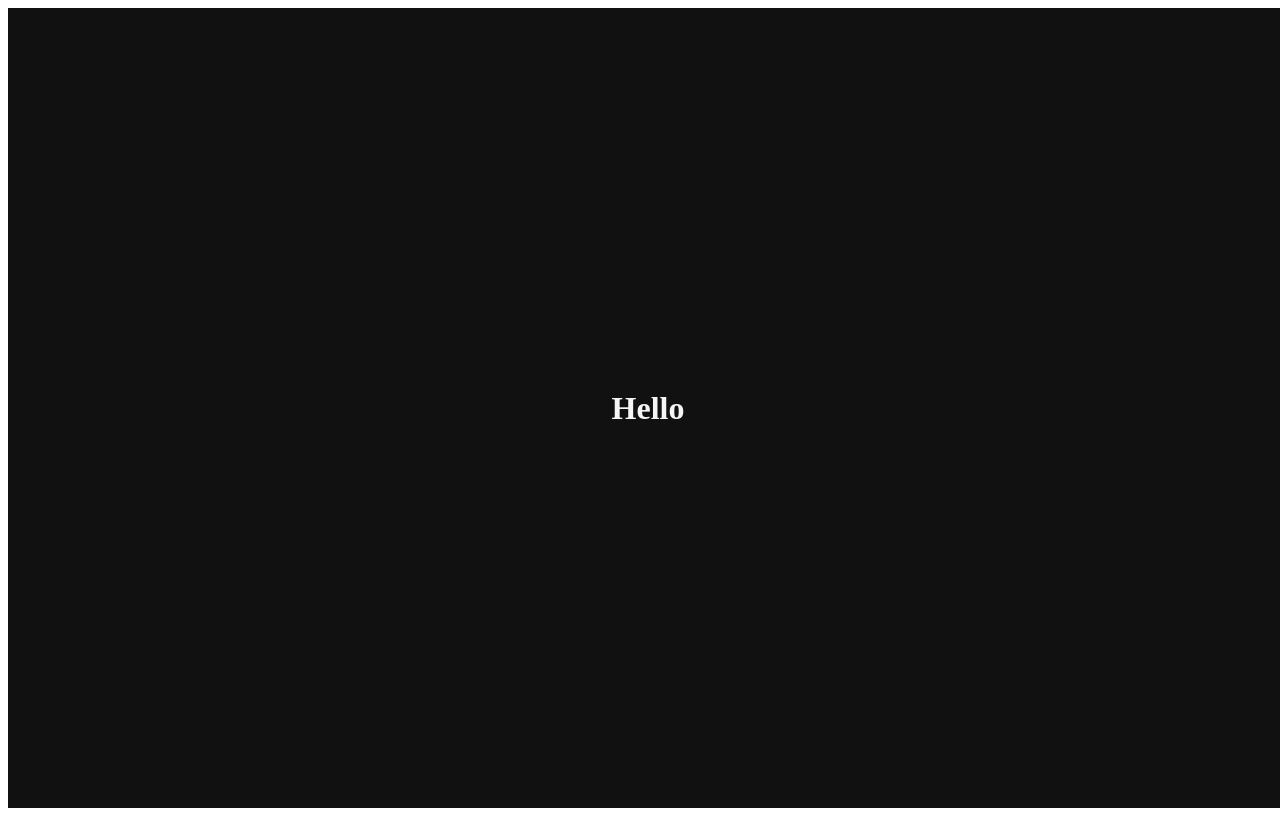
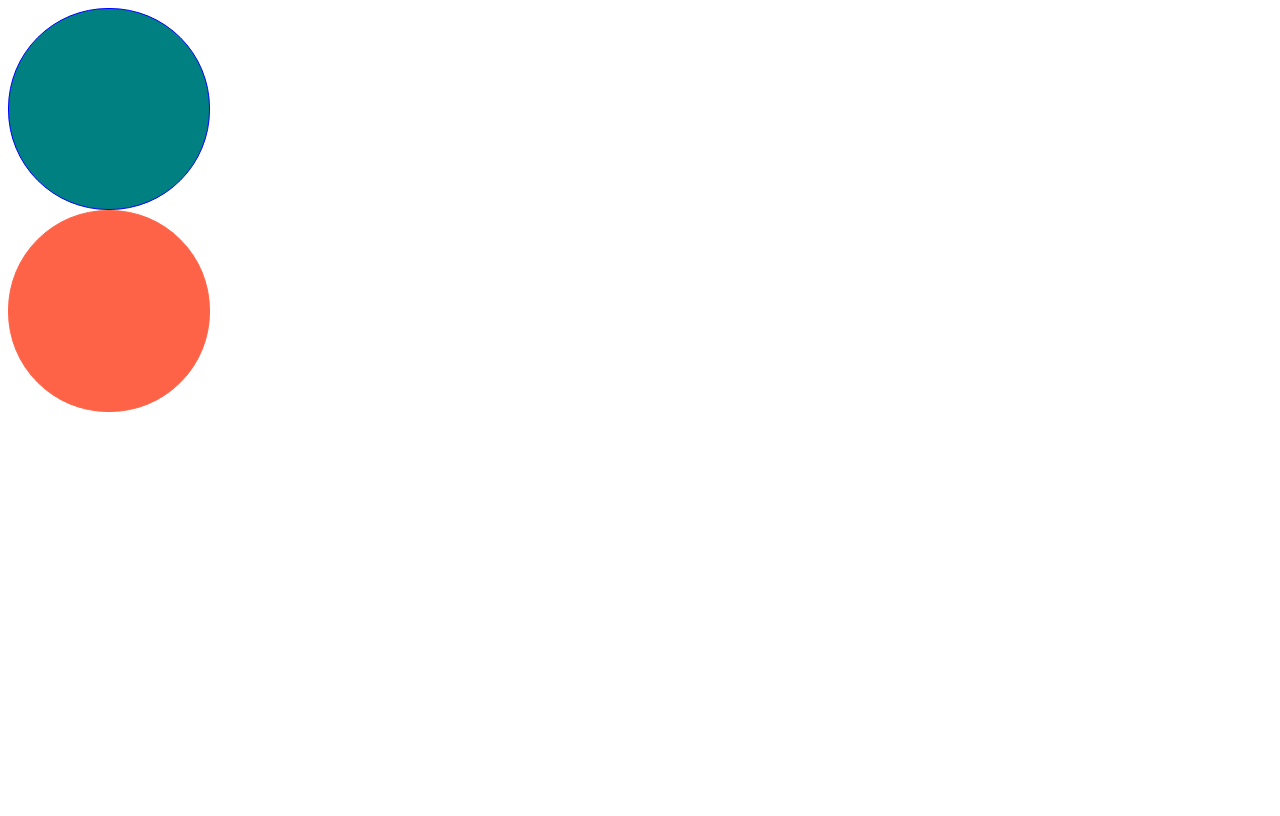
Before and after one commit to hhshhhskk/Coin_Information, a React (Create React App) app: page / in a window 1280 px wide. Built offline with nearby package versions, Linux system fonts and the light colour scheme.

Commit message:
Optional Props

```diff
--- a/package.json
+++ b/package.json
@@ -13,6 +13,7 @@
     "react": "^18.2.0",
     "react-dom": "^18.2.0",
     "react-scripts": "5.0.1",
+    "styled-components": "^5.3.5",
     "typescript": "^4.7.4",
     "web-vitals": "^2.1.4"
   },
--- a/src/App.tsx
+++ b/src/App.tsx
@@ -1,24 +1,11 @@
-import styled from "styled-components";
-
-const Title = styled.h1`
-  color: ${(props) => props.theme.textColor};
-`;
-
-const Wrapper = styled.div`
-  display: flex;
-  height: 100vh;
-  width: 100vw;
-  justify-content: center;
-  align-items: center;
-  background-color: ${(props) => props.theme.backgroundColor};
-`;
-
+import Circle from "./Circle";
 
 function App() {
   return (
-    <Wrapper>
-      <Title>Hello</Title>
-    </Wrapper>
+    <div>
+      <Circle borderColor="blue" bgColor="teal" />
+      <Circle bgColor="tomato" />
+    </div>
   );
 }
 
--- /dev/null
+++ b/src/Circle.tsx
@@ -0,0 +1,25 @@
+import styled from "styled-components";
+
+interface ContainerProps {
+    bgColor: string;
+    borderColor: string;
+}
+
+const Container = styled.div<ContainerProps>`
+    width: 200px;
+    height: 200px;
+    background-color: ${(props) => props.bgColor};
+    border-radius: 100px;
+    border: 1px solid ${(props) => props.borderColor};
+`;
+
+interface CircleProps {
+    bgColor: string;
+    borderColor?: string;
+}
+
+function Circle({bgColor, borderColor}: CircleProps) {
+    return <Container bgColor={bgColor} borderColor={borderColor ?? bgColor}/>;
+}
+
+export default Circle;
--- a/src/index.tsx
+++ b/src/index.tsx
@@ -1,23 +1,11 @@
 import React from 'react';
 import ReactDOM from 'react-dom/client';
-import { ThemeProvider } from 'styled-components';
 import App from './App';
 
-const darkTheme = {
-  textColor: "whitesmoke",
-  backgroundColor: "#111"
-}
-
-// const lightTheme = {
-//   textColor: "#111",
-//   backgroundColor: "whitesmoke"
-// }
 
 const root = ReactDOM.createRoot(document.getElementById("root") as HTMLElement);
 root.render(
   <React.StrictMode>
-    <ThemeProvider theme={ darkTheme }>
       <App />
-    </ThemeProvider>
   </React.StrictMode>
 );
```
Also changed, not shown: 1 other file (tests, documents, lock files or other folders).
